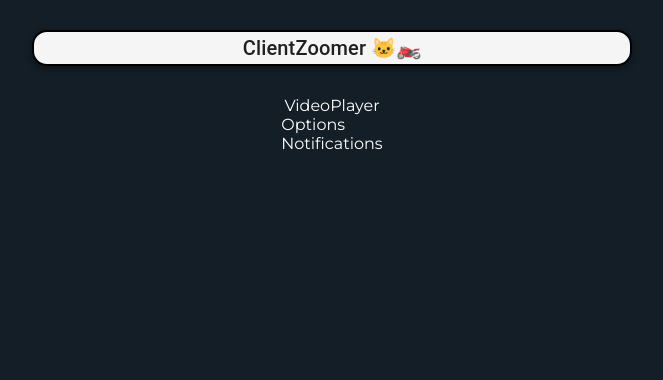
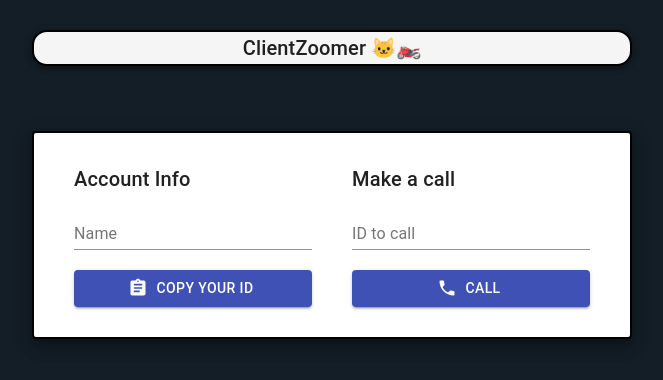
Before and after one commit to Daniels-not/clientzoomer, a React (Create React App) app: page / in a window 1280 px wide. Shown: the top 380 px of the page, without its empty margins (308-971 px from the left). Built offline with nearby package versions, Linux system fonts and the light colour scheme; no server answers.

Commit message:
Client Zommer Beta 1.0.1

```diff
--- a/src/SocketConfigProvider.js
+++ b/src/SocketConfigProvider.js
@@ -1,88 +1,103 @@
-// imports
-
-import React, { createContext, useState, useEfect, useRef  } from "react";
-import { io } from "socket.io-client";
-import Peer from "simple-peer";
-
-
-// socket
+import React, { createContext, useState, useRef, useEffect } from 'react';
+import { io } from 'socket.io-client';
+import Peer from 'simple-peer';
 
 const SocketContext = createContext();
-const socket = io.connect("http://localhost:3000");
 
+const socket = io('http://localhost:3000/');
 
-// provider
+const ContextProvider = ({ children }) => {
+  const [callAccepted, setCallAccepted] = useState(false);
+  const [callEnded, setCallEnded] = useState(false);
+  const [stream, setStream] = useState();
+  const [name, setName] = useState('');
+  const [call, setCall] = useState({});
+  const [me, setMe] = useState('');
 
-const SocketProvider = ({ children }) => {
+  const myVideo = useRef();
+  const userVideo = useRef();
+  const connectionRef = useRef();
 
-    const [error, setError] = useState('');
-    const [stream, setStream] = useState(null);
-    const [call, setCall] = useState({});
+  useEffect(() => {
+    navigator.mediaDevices.getUserMedia({ video: true, audio: true })
+      .then((currentStream) => {
+        setStream(currentStream);
 
-    const [users, setUsers] = useState(null);
-    const [acceptCall, setAcceptCall] = useState(false);
+        myVideo.current.srcObject = currentStream;
+      });
 
-    const userVideo = useRef();
-    const user2Video = useRef();
-    const connectionRef = useRef();
+    socket.on('me', (id) => setMe(id));
 
-    useEfect(() => {
-        navigator.mediaDevices.getUserMedia({
-            video: true,
-            audio: true
-        }).then(currentStream => {
-            setStream(currentStream);
+    socket.on('callUser', ({ from, name: callerName, signal }) => {
+      setCall({ isReceivingCall: true, from, name: callerName, signal });
+    });
+  }, []);
 
-            userVideo.current.srcObject = currentStream;
-        }).catch(err => {setError(err);})
+  const answerCall = () => {
+    setCallAccepted(true);
 
-        socket.on('me', (id) => {
-            setUsers(id);
-        })
+    const peer = new Peer({ initiator: false, trickle: false, stream });
 
-        socket.on('calluser', ({ from, name: callerName, signal }) => {
-            setCall({ isReceivedCall: true, from, name: callerName, signal });
-        })
+    peer.on('signal', (data) => {
+      socket.emit('answerCall', { signal: data, to: call.from });
+    });
 
-    }, [])
+    peer.on('stream', (currentStream) => {
+      userVideo.current.srcObject = currentStream;
+    });
 
-    const answerCall = () => {
-        setAcceptCall(true);
+    peer.signal(call.signal);
 
-        const peer = new Peer({
-            initiator: false,
-            trickle: false,
-            stream: stream
-        });
+    connectionRef.current = peer;
+  };
 
-        peer.on('signal', (data) => {
-            socket.emit('answercall', { signal: data, to: call.from });
-        })
+  const callUser = (id) => {
+    const peer = new Peer({ initiator: true, trickle: false, stream });
 
-        peer.on('stream', (currentStream) => {
-            user2Video.current.srcObject = currentStream;
-        })
+    peer.on('signal', (data) => {
+      socket.emit('callUser', { userToCall: id, signalData: data, from: me, name });
+    });
 
-        peer.signal(call.signal);
+    peer.on('stream', (currentStream) => {
+      userVideo.current.srcObject = currentStream;
+    });
 
-        connectionRef.current = peer;
+    socket.on('callAccepted', (signal) => {
+      setCallAccepted(true);
 
-    }
+      peer.signal(signal);
+    });
 
-    const callUser = () => {
-        const peer = new Peer({
-            initiator: true,
-            trickle: false,
-            stream: stream
-        });
+    connectionRef.current = peer;
+  };
 
-        peer.on('signal', (data) => {
-            socket.emit('answercall', { signal: data, to: call.from });
-        })
+  const leaveCall = () => {
+    setCallEnded(true);
 
-        peer.on('stream', (currentStream) => {
-            user2Video.current.srcObject = currentStream;
-        })
+    connectionRef.current.destroy();
 
-    }
-}
+    window.location.reload();
+  };
+
+  return (
+    <SocketContext.Provider value={{
+        call,
+        callAccepted,
+        myVideo,
+        userVideo,
+        stream,
+        name,
+        setName,
+        callEnded,
+        me,
+        callUser,
+        leaveCall,
+        answerCall,
+    }}
+    >
+    {children}
+    </SocketContext.Provider>
+  );
+};
+
+export { ContextProvider, SocketContext };
--- a/src/components/Notifications.jsx
+++ b/src/components/Notifications.jsx
@@ -1,8 +1,23 @@
-import React from 'react'
+import React, { useContext } from 'react'
+import { Button } from '@material-ui/core';
+
+import { SocketContext } from '../SocketConfigProvider';
 
 const Notifications = () => {
+
+  const { answerCall, call, callAccepted } = useContext(SocketContext);
+
   return (
-    <div>Notifications</div>
+    <div>
+      {call.isReceivingCall && !callAccepted && (
+        <div style={{ display: 'flex', justifyContent: 'space-around' }}>
+          <h1>{call.name} is calling:</h1>
+          <Button variant="contained" color="primary" onClick={answerCall}>
+            Answer
+          </Button>
+        </div>
+      )}
+    </div>
   )
 }
 
--- a/src/components/Options.jsx
+++ b/src/components/Options.jsx
@@ -1,10 +1,95 @@
-import React from 'react'
+import React, { useContext } from 'react'
+import { Button, TextField, Grid, Typography, Container, Paper } from '@material-ui/core';
+import { makeStyles } from '@material-ui/core/styles';
+import { CopyToClipboard } from 'react-copy-to-clipboard';
+import { SocketContext } from '../SocketConfigProvider';
+import { Assignment, Phone, PhoneDisabled } from '@material-ui/icons';
+
+const useStyles = makeStyles((theme) => ({
+  root: {
+    display: 'flex',
+    flexDirection: 'column',
+  },
+  gridContainer: {
+    width: '100%',
+    [theme.breakpoints.down('xs')]: {
+      flexDirection: 'column',
+    },
+  },
+  container: {
+    width: '600px',
+    margin: '35px 0',
+    padding: 0,
+    [theme.breakpoints.down('xs')]: {
+      width: '80%',
+    },
+  },
+  margin: {
+    marginTop: 20,
+  },
+  padding: {
+    padding: 20,
+  },
+  paper: {
+    padding: '10px 20px',
+    border: '2px solid black',
+  },
+ }));
 
 const Options = ({ children }) => {
+
+  const classes = useStyles();
+
+  const {
+    call,
+    callAccepted,
+    myVideo,
+    userVideo,
+    stream,
+    name,
+    setName,
+    callEnded,
+    me,
+    callUser,
+    leaveCall,
+    answerCall,
+   } = useContext(SocketContext);
+
+   const [idCall, setIdCall] = React.useState('');
+
   return (
     <div>
-        Options
-        {children}
+      <Container className={classes.container}>
+        <Paper elevation={10} className={classes.paper}>
+          <form className={classes.root} noValidate autoComplete="off">
+            <Grid container className={classes.gridContainer}>
+              <Grid item xs={12} md={6} className={classes.padding}>
+                <Typography gutterBottom variant="h6">Account Info</Typography>
+                <TextField label="Name" value={name} onChange={(e) => setName(e.target.value)} fullWidth />
+                <CopyToClipboard text={me} className={classes.margin}>
+                  <Button variant="contained" color="primary" fullWidth startIcon={<Assignment fontSize="large" />}>
+                    Copy Your ID
+                  </Button>
+                </CopyToClipboard>
+              </Grid>
+              <Grid item xs={12} md={6} className={classes.padding}>
+                <Typography gutterBottom variant="h6">Make a call</Typography>
+                <TextField label="ID to call" value={idCall} onChange={(e) => setIdCall(e.target.value)} fullWidth />
+                {callAccepted && !callEnded ? (
+                  <Button variant="contained" color="secondary" startIcon={<PhoneDisabled fontSize="large" />} fullWidth onClick={leaveCall} className={classes.margin}>
+                    Hang Up
+                  </Button>
+                ) : (
+                  <Button variant="contained" color="primary" startIcon={<Phone fontSize="large" />} fullWidth onClick={() => callUser(idCall)} className={classes.margin}>
+                    Call
+                  </Button>
+                )}
+              </Grid>
+            </Grid>
+          </form>
+          {children}
+        </Paper>
+      </Container>
     </div>
   )
 }
--- a/src/components/VideoPlayer.jsx
+++ b/src/components/VideoPlayer.jsx
@@ -1,8 +1,70 @@
-import React from 'react'
+import React, { useContext } from 'react'
+import { Grid, Typography, Paper } from '@material-ui/core';
+import { makeStyles } from '@material-ui/core/styles';
+
+import { SocketContext } from '../SocketConfigProvider';
+
+const useStyles = makeStyles((theme) => ({
+  video: {
+    width: '550px',
+    [theme.breakpoints.down('xs')]: {
+      width: '300px',
+    },
+  },
+  gridContainer: {
+    justifyContent: 'center',
+    [theme.breakpoints.down('xs')]: {
+      flexDirection: 'column',
+    },
+  },
+  paper: {
+    padding: '10px',
+    border: '2px solid black',
+    margin: '10px',
+  },
+}));
 
 export const VideoPlayer = () => {
+
+  const classes = useStyles();
+
+  const {
+    call,
+    callAccepted,
+    myVideo,
+    userVideo,
+    stream,
+    name,
+    callEnded,
+  } = useContext(SocketContext);
+
   return (
-    <div>VideoPlayer</div>
+    <div>
+      {/* our video player */}
+      <Grid container className={useStyles().gridContainer}>
+        {
+          stream && (
+              <Grid item xs={12} sm={6}>
+                <Paper className={classes.paper}>
+                <Typography variant="h5" gutterButton>{ name || 'Name 😀' }</Typography>
+                <video autoPlay playsInline muted className={classes.video} ref={myVideo}/>
+              </Paper>
+            </Grid>
+          )
+        }
+        {/* user video */}
+        {
+          callAccepted && !callEnded && (
+            <Grid item xs={12} sm={6}>
+              <Paper className={classes().paper}>
+                <Typography variant="h5">{ call.name || 'Name 😀' }</Typography>
+                <video autoPlay playsInline muted className={classes().video} ref={userVideo}/>
+              </Paper>
+            </Grid>
+          )
+        }
+      </Grid>
+    </div>
   )
 }
 
--- a/src/index.js
+++ b/src/index.js
@@ -3,11 +3,12 @@ import ReactDOM from 'react-dom';
 import './index.css';
 import App from './App';
 import reportWebVitals from './reportWebVitals';
+import { ContextProvider } from './SocketConfigProvider';
 
 ReactDOM.render(
-  <React.StrictMode>
+  <ContextProvider>
     <App />
-  </React.StrictMode>,
+  </ContextProvider>,
   document.getElementById('root')
 );
 
```
